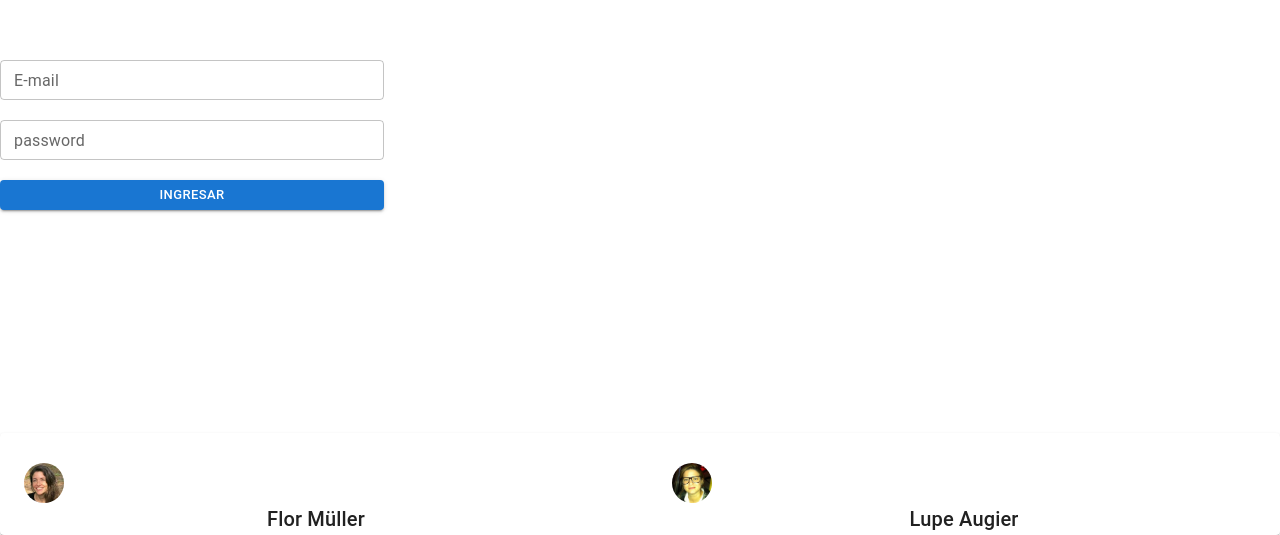
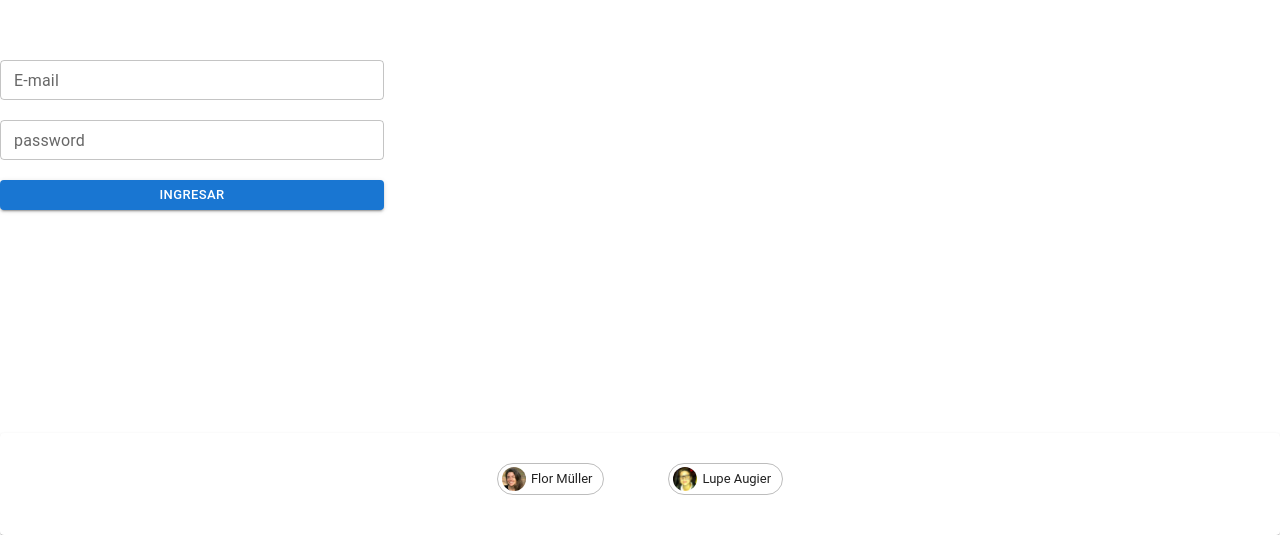
Before and after one commit to lupeaugier/proyectoReact, a React (Vite) app: page /login in a window 1280 px wide. Shown: the part 265-800 px from the top of the page. Built offline with nearby package versions, Linux system fonts and the light colour scheme.

Commit message:
footer nuevo con avatar chip

```diff
--- a/src/components/Footer.jsx
+++ b/src/components/Footer.jsx
@@ -1,10 +1,11 @@
-import React from 'react'
+import React  from 'react'
 //import Avatar from '@mui/material/Avatar';
 //import Stack from '@mui/material/Stack';
 import Lupe from '../assets/img/Lupe.jpeg'
 import Flor from '../assets/img/Flor.png'
-import { Container, Typography, Paper, Avatar, Stack }  from '@mui/material';
 
+
+import { Container, Typography, Paper, Avatar, Stack, Chip }  from '@mui/material';
 
 const Footer = () => {
 
@@ -12,17 +13,29 @@ const Footer = () => {
         <Paper sx={
             {marginTop: '10px',
             position: 'fixed',
+            display: 'flex',
+            justifyContent: 'center',
             bottom: 0,
             width: '100%'}}
             component="footer" >
-            <Stack paddingTop= "30px" direction="row" spacing={2}>
+            <Stack paddingTop= "30px" paddingBottom = "40px" direction="row" spacing={2} >
                 <Container>
-                    <Avatar alt="Flor Müller" src={Flor} />
-                    <Typography variant='h6' align='center'>Flor Müller</Typography>
+                <Chip
+                    avatar={<Avatar alt="Flor Müller" src={Flor} />}
+                    label="Flor Müller"
+                    variant="outlined"
+                />
+                    {/* <Avatar alt="Flor Müller" src={Flor} />
+                    <Typography variant='h6' align='center'>Flor Müller</Typography> */}
                 </Container>
                 <Container>
-                    <Avatar alt="Lupe Augier" src={Lupe} />
-                    <Typography variant='h6' align='center'>Lupe Augier</Typography>
+                <Chip
+                    avatar={<Avatar alt="Lupe Augier" src={Lupe} />}
+                    label="Lupe Augier"
+                    variant="outlined"
+                />
+                 {/* <Avatar alt="Lupe Augier" src={Lupe} />
+                    <Typography variant='h6' align='center'>Lupe Augier</Typography> */}
                 </Container>
             </Stack>
         </Paper>
```
